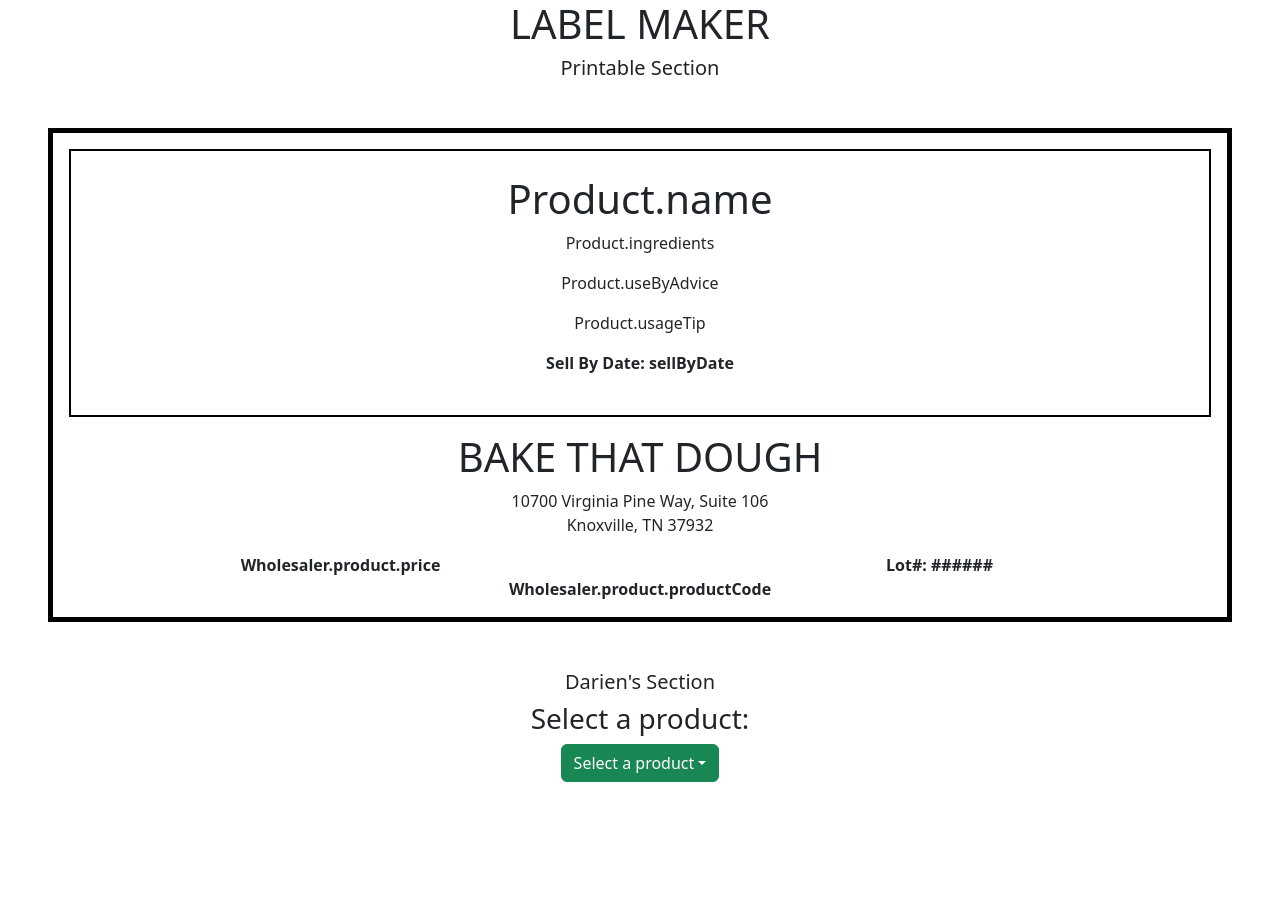
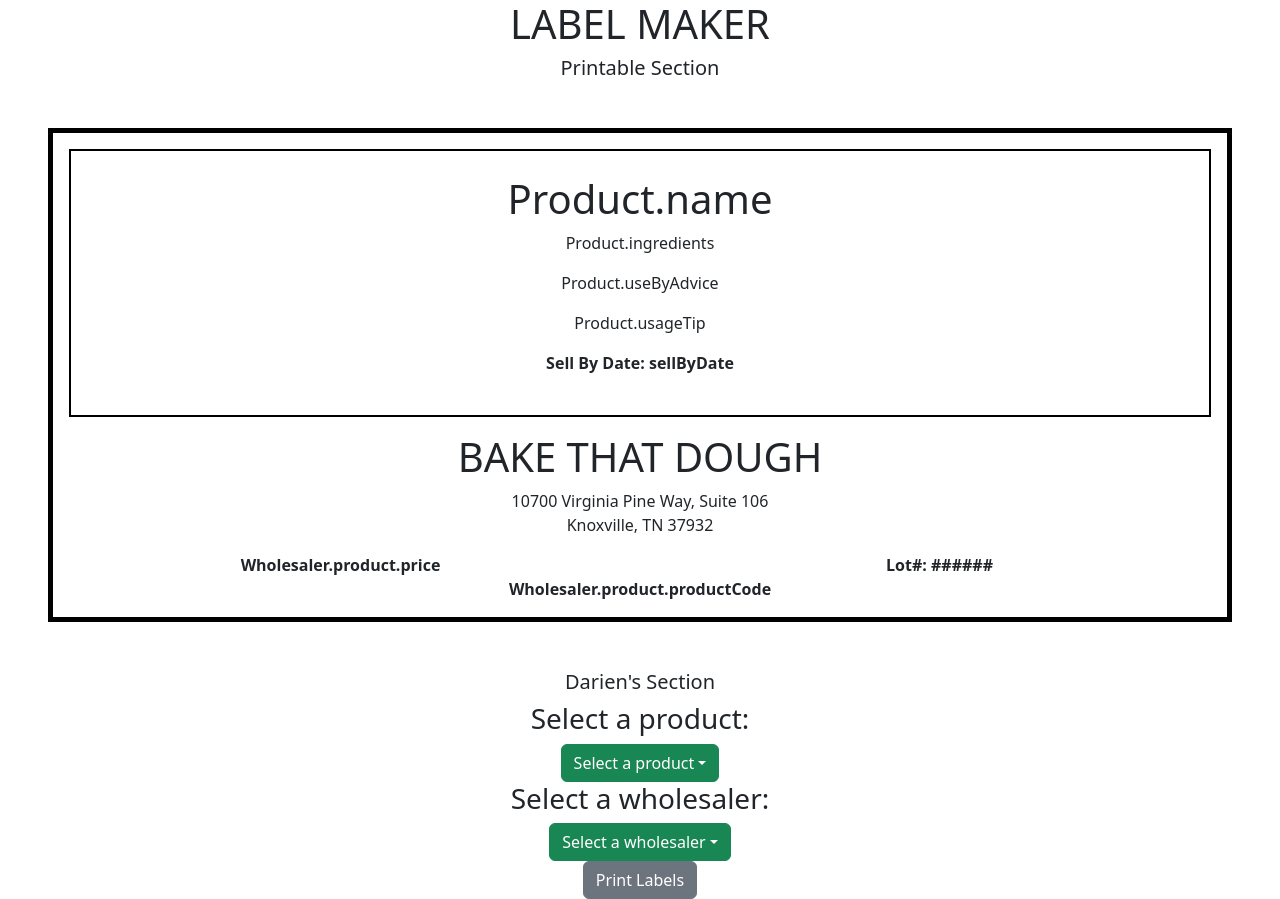
Before and after one commit to aaron-webdev/labelMaker_repo, a React (Vite) app in the folder labelMaker_app/: page / in a window 1280 px wide. Before the commit the page ends 800 px from the top, so only its background shows below. Built offline with nearby package versions, Linux system fonts and the light colour scheme.

Commit message:
updated print section

```diff
--- a/labelMaker_app/package.json
+++ b/labelMaker_app/package.json
@@ -13,7 +13,8 @@
     "bootstrap": "^5.3.7",
     "react": "^19.1.0",
     "react-bootstrap": "^2.10.10",
-    "react-dom": "^19.1.0"
+    "react-dom": "^19.1.0",
+    "react-to-print": "^3.1.1"
   },
   "devDependencies": {
     "@eslint/js": "^9.30.1",
--- a/labelMaker_app/src/components/LabelMaker.jsx
+++ b/labelMaker_app/src/components/LabelMaker.jsx
@@ -1,19 +1,18 @@
-import {Col, Row, Dropdown} from 'react-bootstrap';
-import {useState} from 'react';
+import {Col, Row, Dropdown, Button} from 'react-bootstrap';
+import {useState, useRef} from 'react';
 
 
 
 export default function LabelMaker()
 {
   const [productName, setProductName] = useState('Product Name');
-  const [destination, setDestination] = useState('Destination')
-
+  const [destination, setDestination] = useState('Destination');
 
 
     return(
     <>
       <h5>Printable Section</h5>
-      <section className='border border-5 border-black m-5 p-auto'>
+      <section id='printedLabel' className='border border-5 border-black m-5 p-auto'>
         <div id='customerInfoSection' className='border border-2 border-black m-3 p-4'>
           <h1>Product.name</h1>
           <p id='productIngredientListSection'>Product.ingredients</p>
@@ -55,7 +54,18 @@
             <Dropdown.Item href='set on on click calls to set the value of productName onClick(setProductName(New Product))'>Product 1</Dropdown.Item>
           </Dropdown.Menu>
         </Dropdown>
+
+                <h3>Select a wholesaler:</h3>
+        <Dropdown>
+          <Dropdown.Toggle variant='success' id='productMenu'>
+            Select a wholesaler
+          </Dropdown.Toggle>
+          <Dropdown.Menu>
+            <Dropdown.Item href='set on on click calls to set the value of productName onClick(setProductName(New Product))'>Wholesaler 1</Dropdown.Item>
+          </Dropdown.Menu>
+        </Dropdown>
       </section>
+      <Button variant='secondary'>Print Labels</Button>
     </>
     )
 }
```
Also changed, not shown: 1 other file (tests, documents, lock files or other folders).
